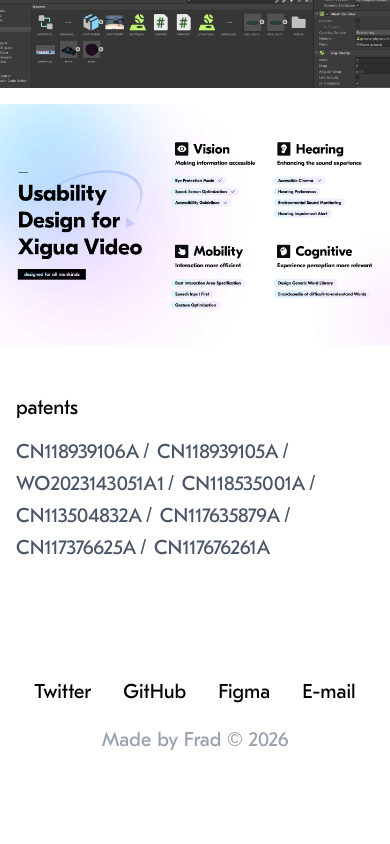
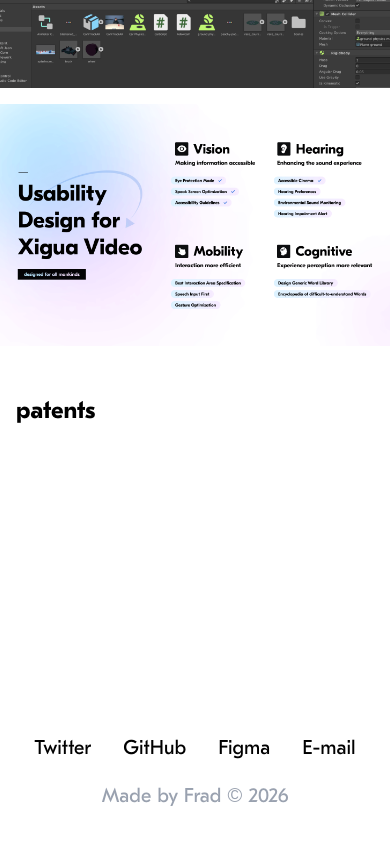
Before and after one commit to FradSer/frad-me, a Next.js app: page / in a window 390 px wide. Shown: the part 2277-3121 px from the top of the page. Before the commit the page ends 3079 px from the top, so only its background shows below. Built offline with nearby package versions, Linux system fonts and the light colour scheme.

Commit message:
feat: update patents styling to match hero typography with white text and cursor behavior

```diff
--- a/components/Landing/Patents.tsx
+++ b/components/Landing/Patents.tsx
@@ -1,4 +1,6 @@
 'use client';
+
+import { CursorProvider, CursorType } from '@/components/common/CursorProvider';
 
 const patents = [
   {
@@ -37,20 +39,22 @@
 
 export default function Patents() {
   return (
-    <section className="layout-wrapper my-12 text-xl">
+    <section className="layout-wrapper my-12 text-2xl font-bold sm:text-3xl md:text-4xl lg:text-5xl xl:text-6xl 2xl:text-7xl">
       <div className="flex flex-col items-start">
-        <h2 className="mb-4">patents</h2>
-        <ul className="flex flex-wrap gap-1 text-gray-600 dark:text-gray-400">
+        <h2 className="mb-4 hover:cursor-default">patents</h2>
+        <ul className="flex flex-wrap gap-1 text-white">
           {patents.map((patent, index) => (
             <li key={patent.number} className="flex items-center">
+              <CursorProvider targetCursorType={CursorType.headerLinkHovered}>
                 <a
                   href={patent.url}
                   target="_blank"
                   rel="noopener noreferrer"
-                className="hover:underline transition-all duration-200 hover:opacity-70"
+                  className="hover:underline hover:decoration-4 hover:delay-1000 hover:cursor-pointer transition-all duration-200"
                 >
                   {patent.number}
                 </a>
+              </CursorProvider>
               {index < patents.length - 1 && <span className="mx-1">/</span>}
             </li>
           ))}
```
Lines whose indentation alone changed are shown as unchanged.
